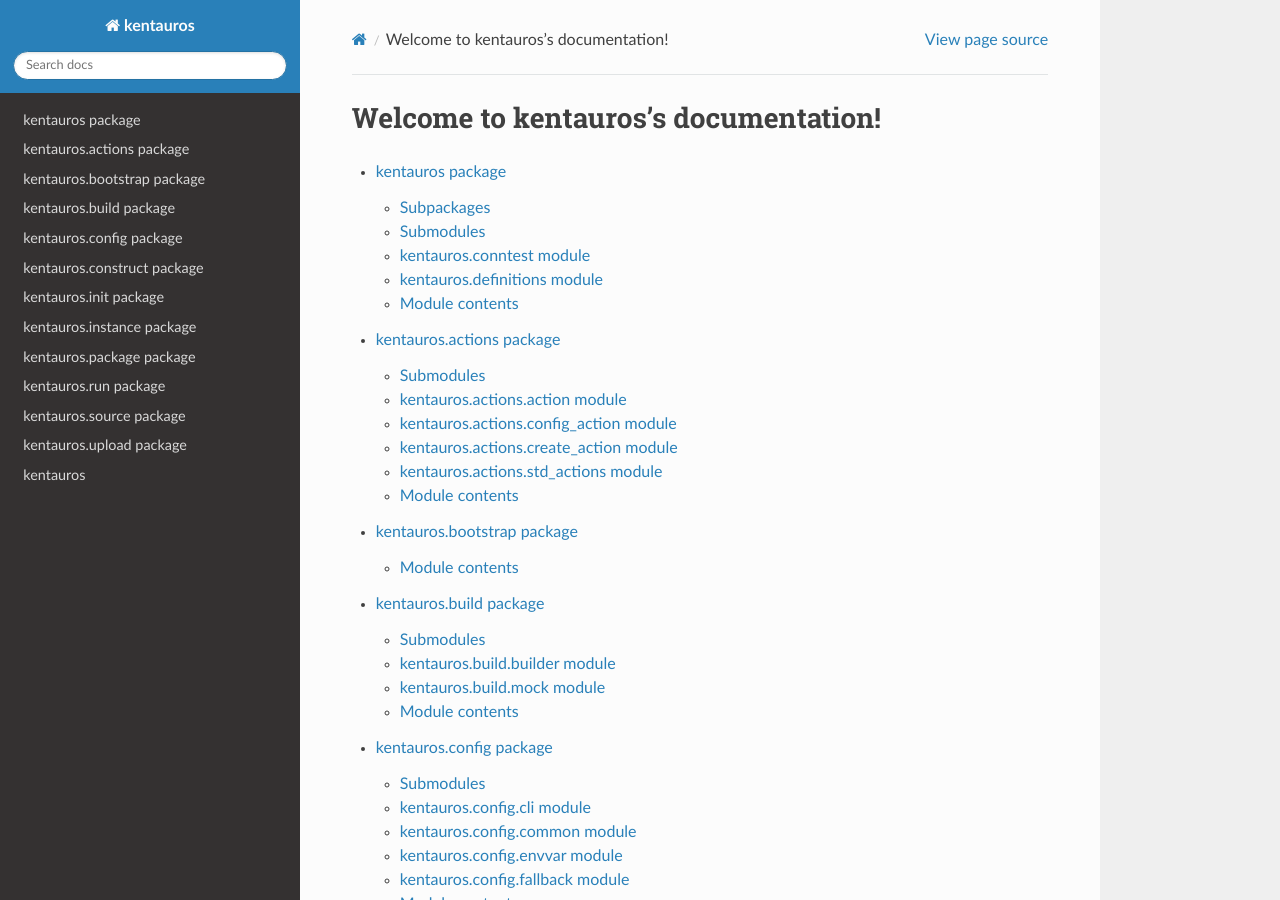
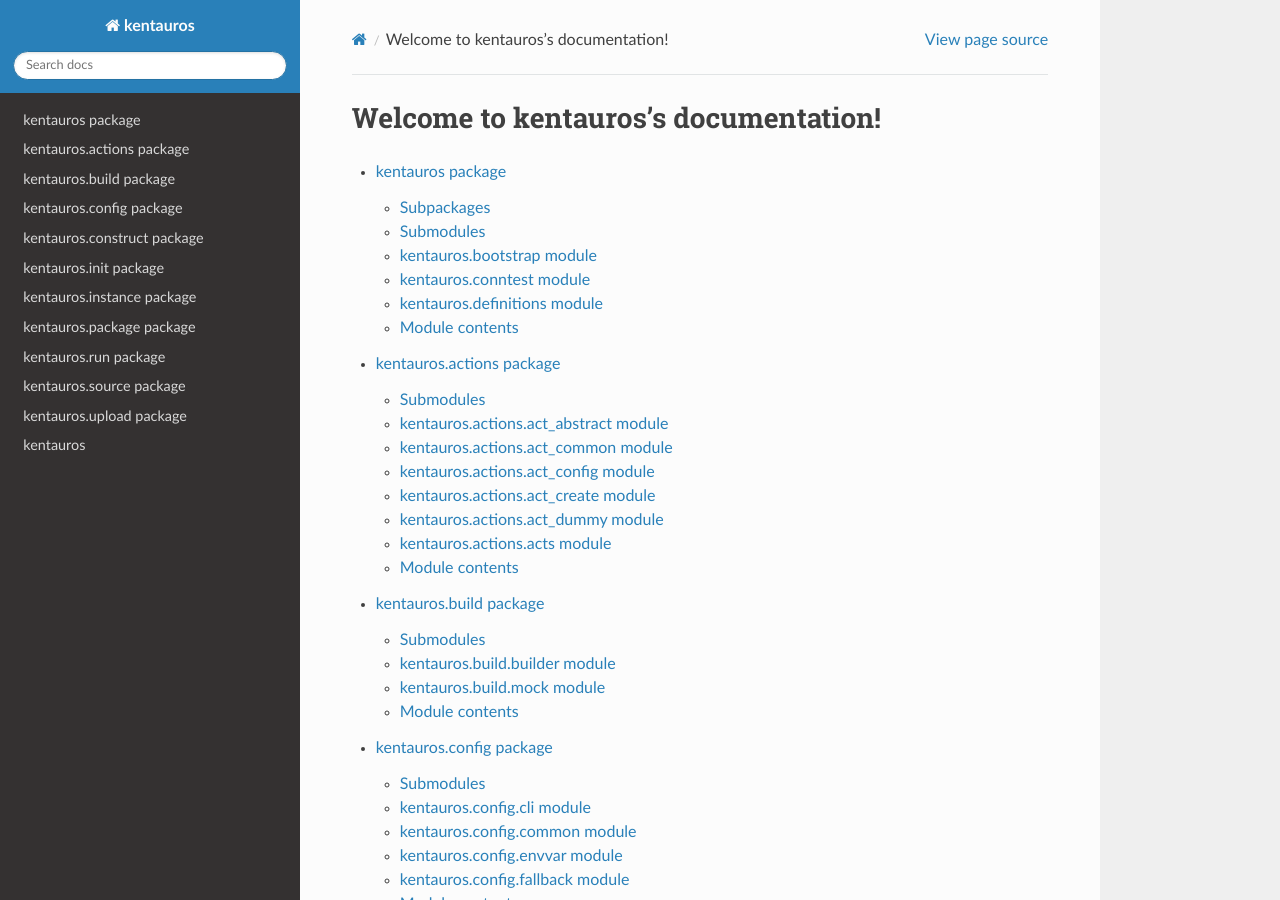
Before and after one commit to decathorpe/kentauros, a Sphinx documentation site: the page built from docs/source/index.rst, in a window 1280 px wide and 900 px high. Built offline with Sphinx 7.4.7 and the Read the Docs theme 2.0.0, drawn with Linux system fonts in a browser that asks for light colours; the version number could not be read and is left out.

Commit message:
ktr: add error handling to bootstrap code. update docs and stats.

```diff
--- a/docs/source/apidoc/kentauros.actions.rst
+++ b/docs/source/apidoc/kentauros.actions.rst
@@ -4,34 +4,50 @@ kentauros.actions package
 Submodules
 ----------
 
-kentauros.actions.action module
--------------------------------
+kentauros.actions.act_abstract module
+-------------------------------------
 
-.. automodule:: kentauros.actions.action
+.. automodule:: kentauros.actions.act_abstract
     :members:
     :undoc-members:
     :show-inheritance:
 
-kentauros.actions.config_action module
---------------------------------------
+kentauros.actions.act_common module
+-----------------------------------
 
-.. automodule:: kentauros.actions.config_action
+.. automodule:: kentauros.actions.act_common
     :members:
     :undoc-members:
     :show-inheritance:
 
-kentauros.actions.create_action module
---------------------------------------
+kentauros.actions.act_config module
+-----------------------------------
 
-.. automodule:: kentauros.actions.create_action
+.. automodule:: kentauros.actions.act_config
     :members:
     :undoc-members:
     :show-inheritance:
 
-kentauros.actions.std_actions module
-------------------------------------
+kentauros.actions.act_create module
+-----------------------------------
 
-.. automodule:: kentauros.actions.std_actions
+.. automodule:: kentauros.actions.act_create
+    :members:
+    :undoc-members:
+    :show-inheritance:
+
+kentauros.actions.act_dummy module
+----------------------------------
+
+.. automodule:: kentauros.actions.act_dummy
+    :members:
+    :undoc-members:
+    :show-inheritance:
+
+kentauros.actions.acts module
+-----------------------------
+
+.. automodule:: kentauros.actions.acts
     :members:
     :undoc-members:
     :show-inheritance:
--- a/docs/source/apidoc/kentauros.bootstrap.rst
+++ /dev/null
@@ -1,10 +0,0 @@
-kentauros.bootstrap package
-===========================
-
-Module contents
----------------
-
-.. automodule:: kentauros.bootstrap
-    :members:
-    :undoc-members:
-    :show-inheritance:
--- a/docs/source/apidoc/kentauros.rst
+++ b/docs/source/apidoc/kentauros.rst
@@ -7,7 +7,6 @@ Subpackages
 .. toctree::
 
     kentauros.actions
-    kentauros.bootstrap
     kentauros.build
     kentauros.config
     kentauros.construct
@@ -20,6 +19,14 @@ Subpackages
 
 Submodules
 ----------
+
+kentauros.bootstrap module
+--------------------------
+
+.. automodule:: kentauros.bootstrap
+    :members:
+    :undoc-members:
+    :show-inheritance:
 
 kentauros.conntest module
 -------------------------
```
Also changed, not shown: 6 other files.
